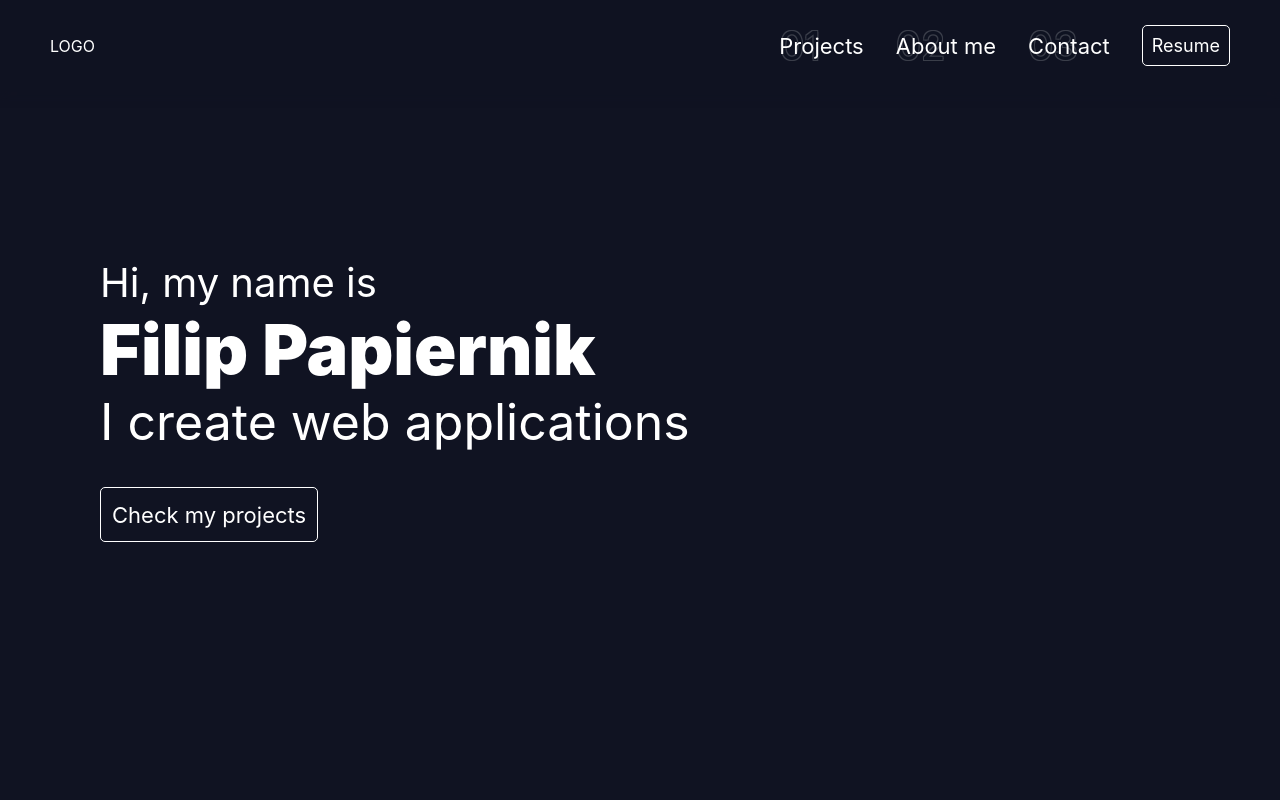
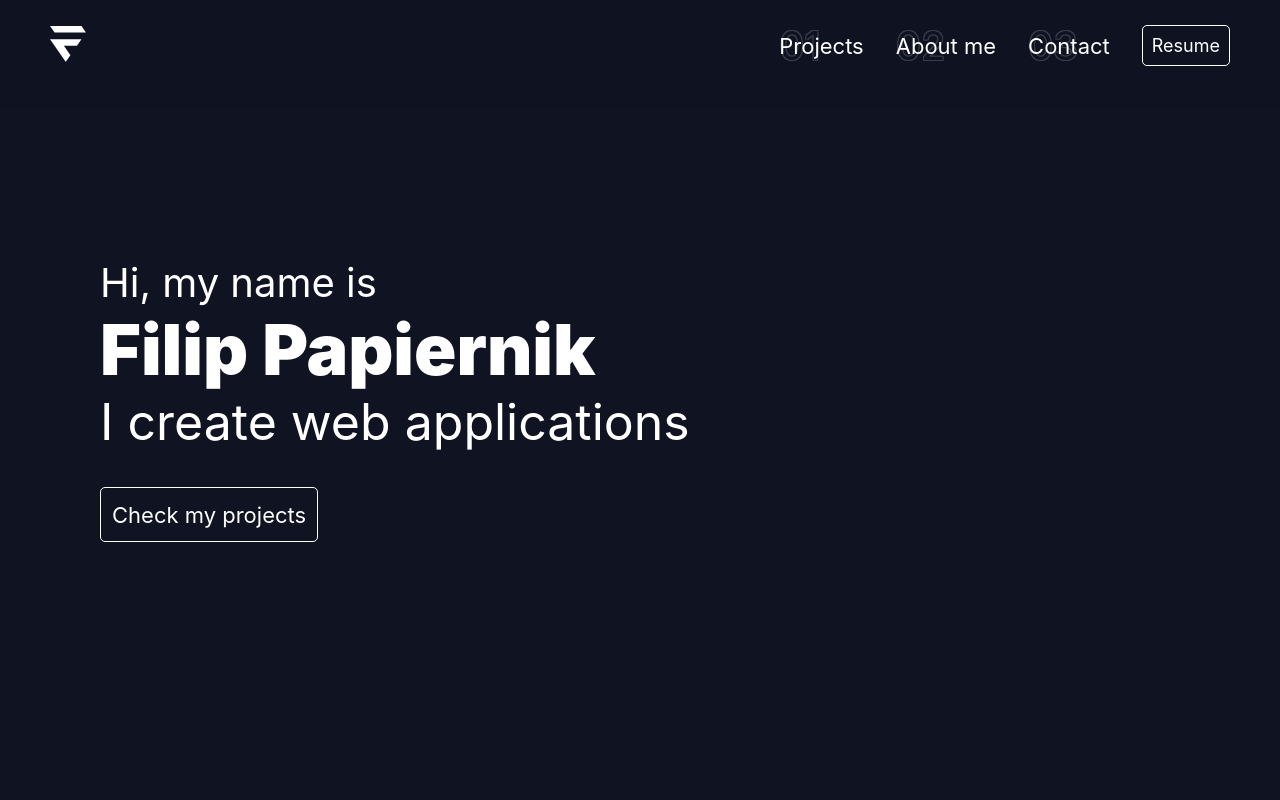
Before and after one commit to LeCarteloo/Portfolio, a React (Create React App) app in the folder client/: page / in a window 1280 px wide. Shown: the top 800 px of the page. Built offline with nearby package versions, Linux system fonts and the light colour scheme; a web font is replaced by a local one.

Commit message:
Added fade animation when changing routes, installed 'react-transition-group'

```diff
--- a/client/package.json
+++ b/client/package.json
@@ -11,6 +11,7 @@
     "react-icons": "^4.4.0",
     "react-router-dom": "^6.3.0",
     "react-scripts": "^5.0.1",
+    "react-transition-group": "^4.4.5",
     "sass": "^1.54.5",
     "web-vitals": "^2.1.4"
   },
--- a/client/src/App.js
+++ b/client/src/App.js
@@ -2,20 +2,57 @@ import Main from "./components/Main";
 import NavBar from "./components/nav/NavBar";
 import NavBarMobile from "./components/nav/NavBarMobile";
 import ProjectPage from "./components/projects/ProjectPage";
-import { BrowserRouter as Router, Routes, Route } from "react-router-dom";
+import {
+  BrowserRouter as Router,
+  Routes,
+  Route,
+  useLocation,
+} from "react-router-dom";
+import { useEffect, useRef, useState } from "react";
+import { CSSTransition, TransitionGroup } from "react-transition-group";
+import Logo from "./assets/logo.svg";
 
 function App() {
+  const [loading, setLoading] = useState(true);
+  const nodeRef = useRef();
+  let location = useLocation();
+
+  useEffect(() => {
+    setLoading(true);
+    const timer = setTimeout(() => {
+      setLoading(false);
+    }, 1000);
+    return () => {
+      clearTimeout(timer);
+    };
+  }, [location.pathname]);
+
   return (
-    <Router>
+    <TransitionGroup>
+      <CSSTransition
+        key={location.pathname}
+        classNames="fade"
+        timeout={1000}
+        nodeRef={nodeRef}
+        appear={true}
+        in={loading}
+      >
+        {loading ? (
+          <div className="loader" ref={nodeRef}>
+            <img src={Logo} />
+          </div>
+        ) : (
           <div className="app">
             <NavBar />
-        <Routes>
+            <Routes location={location}>
               <Route path="/" element={<Main />} />
               <Route path="/projects/:name" element={<ProjectPage />} />
             </Routes>
             <NavBarMobile />
           </div>
-    </Router>
+        )}
+      </CSSTransition>
+    </TransitionGroup>
   );
 }
 
--- a/client/src/components/nav/NavBar.jsx
+++ b/client/src/components/nav/NavBar.jsx
@@ -1,11 +1,13 @@
 import { useEffect, useState } from "react";
 import "../../styles/nav.scss";
 import { Link, useLocation } from "react-router-dom";
+import Logo from "../../assets/logo.svg";
 
 const NavBar = () => {
   const [open, setOpen] = useState(false);
   const [show, setShow] = useState(true);
   const [scrollPos, setScrollPos] = useState(0);
+  const location = useLocation();
 
   const openMenu = (state) => {
     setOpen(state);
@@ -45,8 +47,6 @@ const NavBar = () => {
     };
   }, [open === true]);
 
-  const location = useLocation();
-
   useEffect(() => {
     if (location.hash) {
       let elem = document.getElementById(location.hash.slice(1));
@@ -73,7 +73,9 @@ const NavBar = () => {
       <header className={`navbar ${show ? "navbar--show" : ""}`}>
         <nav className="navbar__nav">
           <div className="navbar__logo">
-            <a href="/">LOGO</a>
+            <a href="/#">
+              <img src={Logo} width="36px" height="36px" />
+            </a>
           </div>
           <div className="navbar__items">
             <div className="navbar__item">
--- a/client/src/components/nav/NavBarMobile.jsx
+++ b/client/src/components/nav/NavBarMobile.jsx
@@ -1,17 +1,20 @@
 import { MdOutlineArticle, MdOutlineMessage } from "react-icons/md";
-import {
-  AiOutlineHome,
-  AiOutlineUser,
-  AiOutlineArrowDown,
-} from "react-icons/ai";
+import { AiOutlineUser, AiOutlineArrowDown } from "react-icons/ai";
 import { Link } from "react-router-dom";
+import Logo from "../../assets/logo.svg";
 
 const NavBarMobile = () => {
   return (
     <header className="navbar-m">
       <nav>
         <Link className="navbar-m__link" to="/">
-          <AiOutlineHome size="25px" />
+          {/* <AiOutlineHome size="25px" /> */}
+          <img
+            src={Logo}
+            width="18.75px"
+            height="18.75px"
+            style={{ margin: "3.125px" }}
+          />
           HOME
         </Link>
         <Link className="navbar-m__link" to="/#projects">
--- a/client/src/components/projects/FeaturedProject.jsx
+++ b/client/src/components/projects/FeaturedProject.jsx
@@ -6,7 +6,7 @@ const FeaturedProject = ({ project }) => {
   return (
     <Link to={`projects/${project.repoName}`}>
       <figure className="fproject">
-        <img className="fproject__photo" src={project.photo} loading="lazy" />
+        <img className="fproject__photo" src={project.photo} />
         <figcaption>
           <div className="fproject__title">
             <h2>{project.name}</h2>
--- a/client/src/components/projects/ProjectPage.jsx
+++ b/client/src/components/projects/ProjectPage.jsx
@@ -63,7 +63,7 @@ const ProjectPage = () => {
             className={`showcase__link ${
               !project?.links.repo && "showcase__link--disabled"
             }`}
-            tabIndex={!project?.links.repo && -1}
+            tabIndex={!project?.links.repo ? -1 : 0}
             aria-disabled={!project?.links.repo}
             href={project?.links.repo ? project?.links.repo : "!#"}
             target="_blank"
@@ -76,7 +76,7 @@ const ProjectPage = () => {
             className={`showcase__link ${
               !project?.links.live && "showcase__link--disabled"
             }`}
-            tabIndex={!project?.links.live && -1}
+            tabIndex={!project?.links.live ? -1 : 0}
             aria-disabled={!project?.links.live}
             href={project?.links.live ? project?.links.live : "!#"}
             target="_blank"
--- a/client/src/index.js
+++ b/client/src/index.js
@@ -2,14 +2,16 @@ import React from "react";
 import ReactDOM from "react-dom/client";
 import App from "./App";
 import reportWebVitals from "./reportWebVitals";
-
+import { BrowserRouter as Router } from "react-router-dom";
 // Style for every component
 import "./styles/index.scss";
 
 const root = ReactDOM.createRoot(document.getElementById("root"));
 root.render(
   <React.StrictMode>
-    <App />
+    <Router>
+      <App />
+    </Router>
   </React.StrictMode>
 );
 
--- a/client/src/styles/index.scss
+++ b/client/src/styles/index.scss
@@ -86,3 +86,55 @@ section {
   align-items: flex-start;
   flex-direction: column;
 }
+
+.loader {
+  display: flex;
+  // display: none;
+  justify-content: center;
+  align-items: center;
+  width: 100%;
+  height: 100%;
+  position: absolute;
+  background-color: global.$primary;
+  z-index: 99;
+
+  img {
+    width: 100px;
+    height: 100px;
+  }
+}
+
+.fade-appear {
+  opacity: 1;
+  transform: scale(1);
+}
+
+.fade-appear.fade-appear-active {
+  opacity: 0;
+  transform: scale(0);
+  transition: 1000ms;
+  transition-timing-function: cubic-bezier(0.56, 0.07, 1, -0.02);
+}
+
+.fade-enter {
+  opacity: 1;
+  transform: scale(1);
+}
+
+.fade-enter-active {
+  opacity: 0;
+  transform: scale(0);
+  transition: 1000ms;
+  transition-timing-function: cubic-bezier(0.56, 0.07, 1, -0.02);
+}
+
+.fade-exit {
+  opacity: 1;
+  transform: scale(1);
+}
+.fade-exit.fade-exit-active {
+  opacity: 0;
+  transform: scale(0);
+  transition: 1000ms;
+  transition-timing-function: cubic-bezier(0.56, 0.07, 1, -0.02);
+}
```
Also changed, not shown: client/src/assets/logo.svg (added), 1 other file (tests, documents, lock files or other folders). Lines whose indentation alone changed are shown as unchanged.
